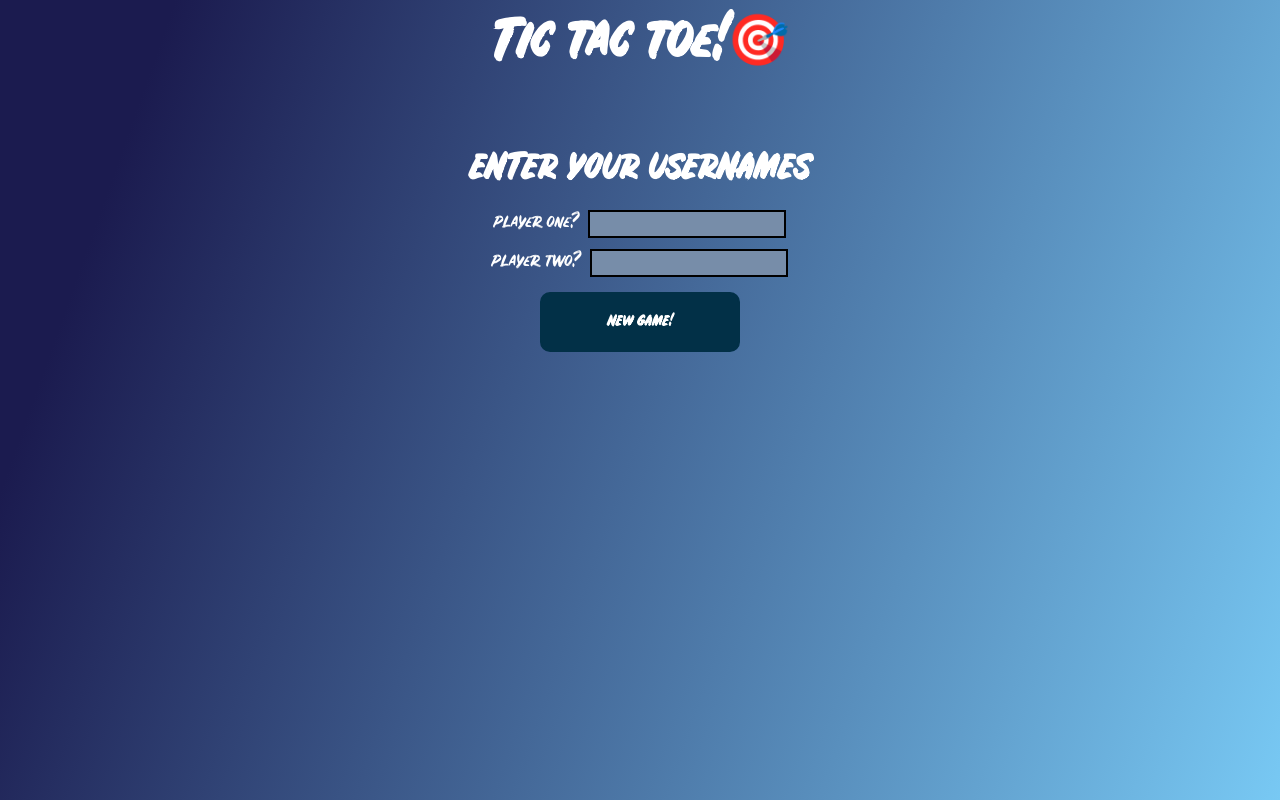
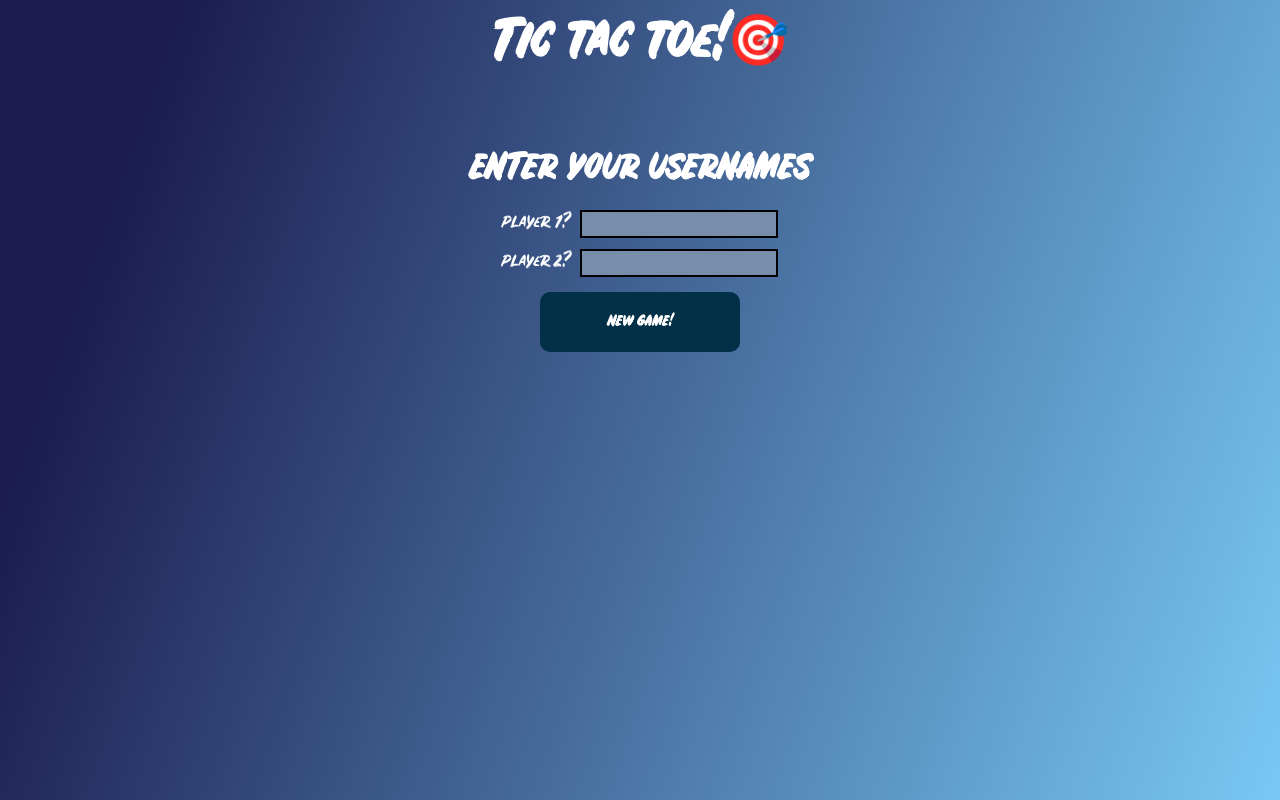
Before and after one commit to xplozion15/odin-tic-tac-toe, a plain HTML site: page index.html in a window 1280 px wide. Drawn offline with Linux system fonts and the light colour scheme.

Commit message:
Fix the uneven spaces between tags

```diff
--- a/index.html
+++ b/index.html
@@ -24,12 +24,12 @@
     <div id="form-div">
         <h2 id="result-heading">ENTER YOUR USERNAMES</h2>
         <div class="player-input-div">
-            <label for="player-one-name">Player one?  </label>
+            <label for="player-one-name">Player 1?  </label>
             <input type="text" id="player-one-input" name="player-one-name" minlength="1" maxlength="10" required>
         </div>
 
         <div class="player-input-div">
-            <label for="player-two-name">Player two?</label>
+            <label for="player-two-name">Player 2?</label>
             <input type="text" id="player-two-input" name="player-two-name" minlength="1" maxlength="10" required>
         </div>
 
```
